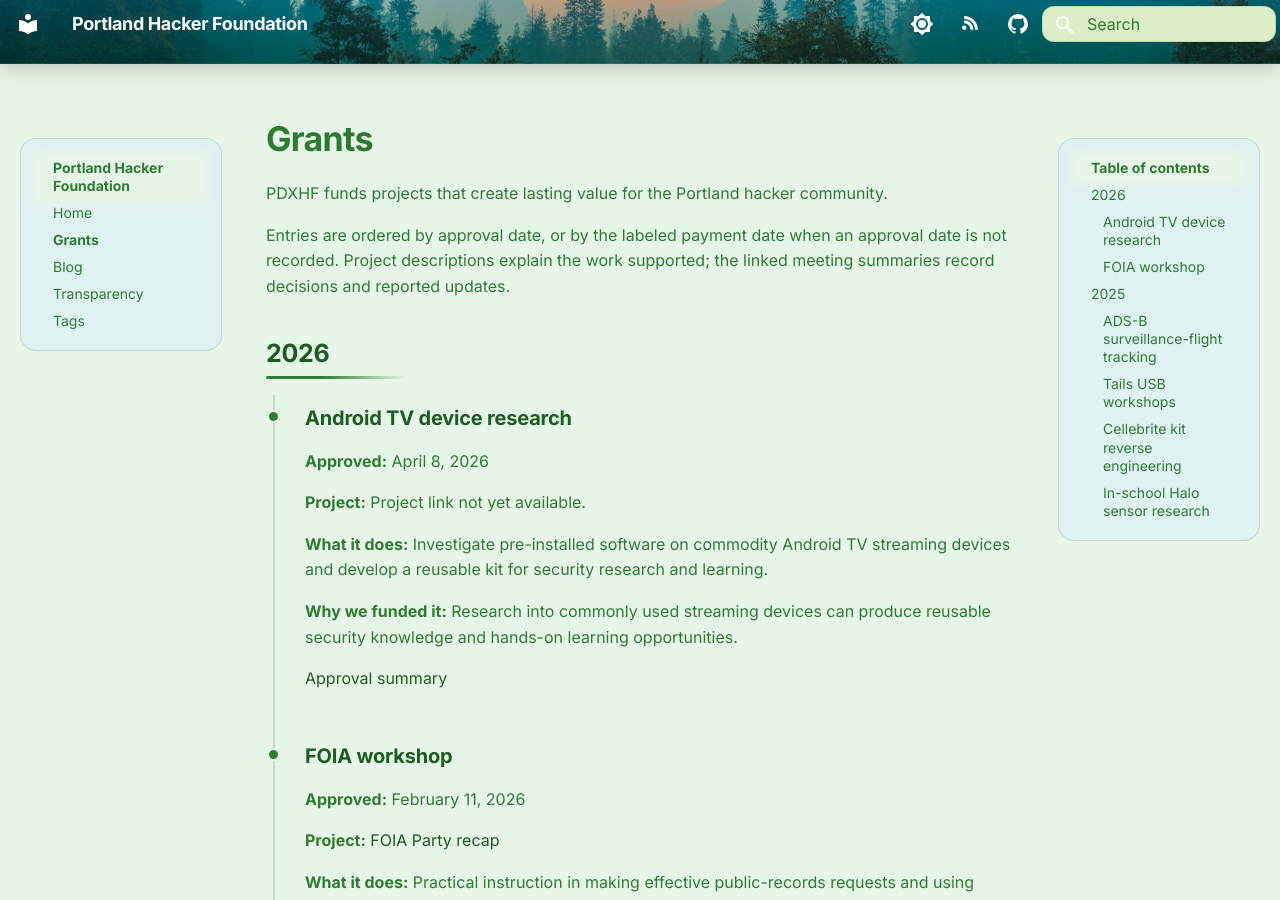
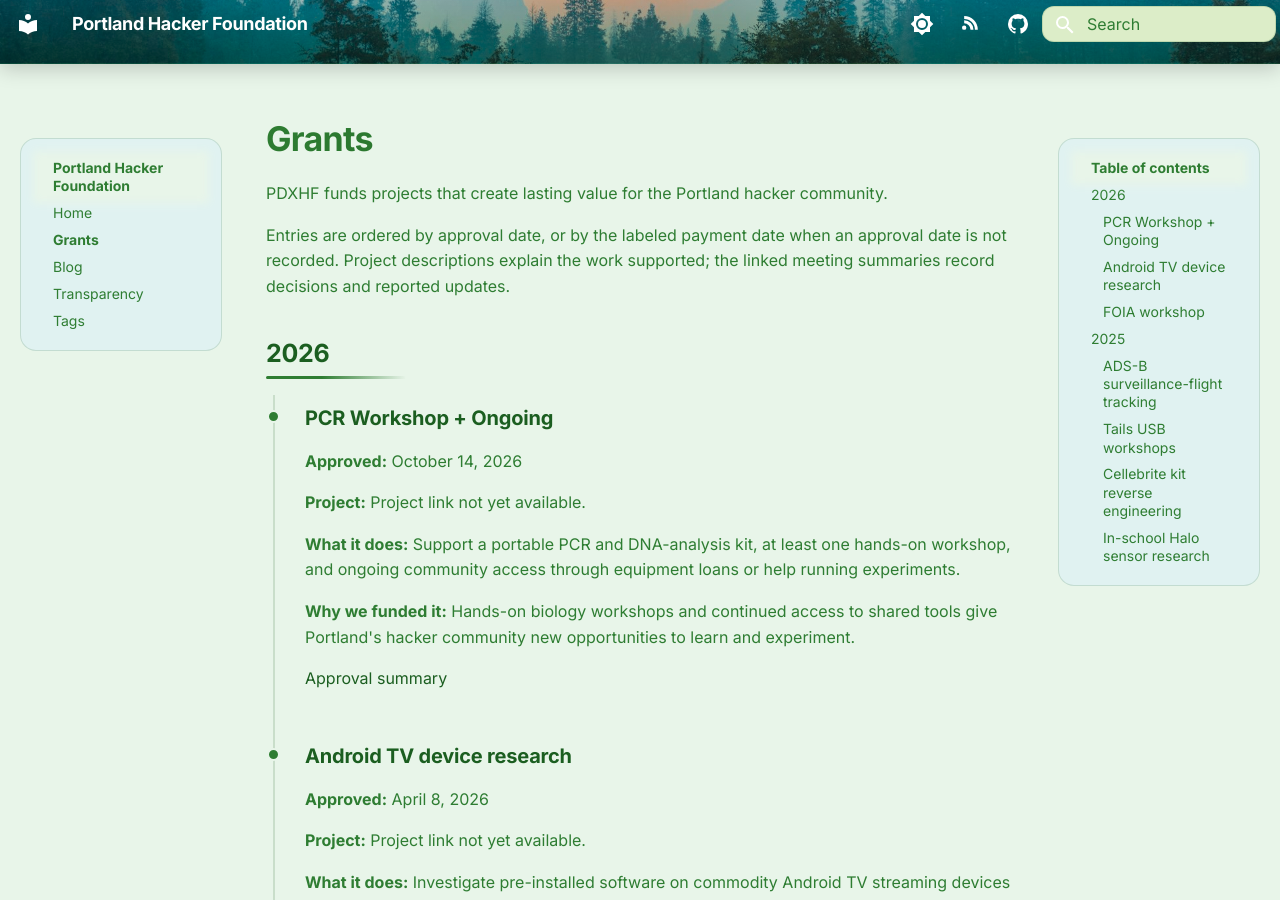
Before and after one commit to pierce403/PDXHF, an MkDocs documentation site: the page built from docs/grants/index.md, in a window 1280 px wide and 900 px high. Built offline with MkDocs 1.6.1 and Material for MkDocs 9.7.7, drawn with Linux system fonts in a browser that asks for light colours.

Commit message:
Publish PCR workshop approval and October meeting summary

```diff
--- a/docs/grants/index.md
+++ b/docs/grants/index.md
@@ -7,6 +7,22 @@ Entries are ordered by approval date, or by the labeled payment date when an app
 ## 2026
 
 <div class="grant-timeline" markdown>
+
+<article class="grant-entry" markdown>
+
+### PCR Workshop + Ongoing { #grant-2026-pcr-workshop }
+
+**Approved:** October 14, 2026
+
+**Project:** Project link not yet available.
+
+**What it does:** Support a portable PCR and DNA-analysis kit, at least one hands-on workshop, and ongoing community access through equipment loans or help running experiments.
+
+**Why we funded it:** Hands-on biology workshops and continued access to shared tools give Portland's hacker community new opportunities to learn and experiment.
+
+[Approval summary](../blog/posts/meeting-2026-10-14.md#grant-2026-pcr-workshop)
+
+</article>
 
 <article class="grant-entry" markdown>
 
```
Also changed, not shown: AGENTS.md (+2 -0 lines), docs/blog/posts/meeting-2026-10-14.md (added, +42 -0 lines).
